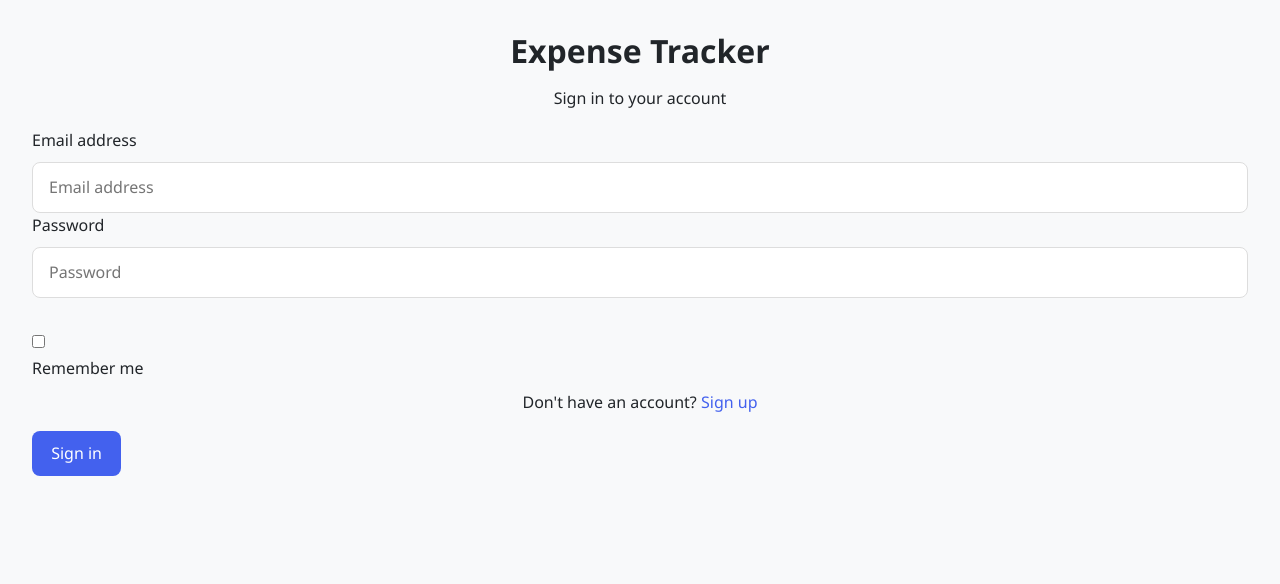
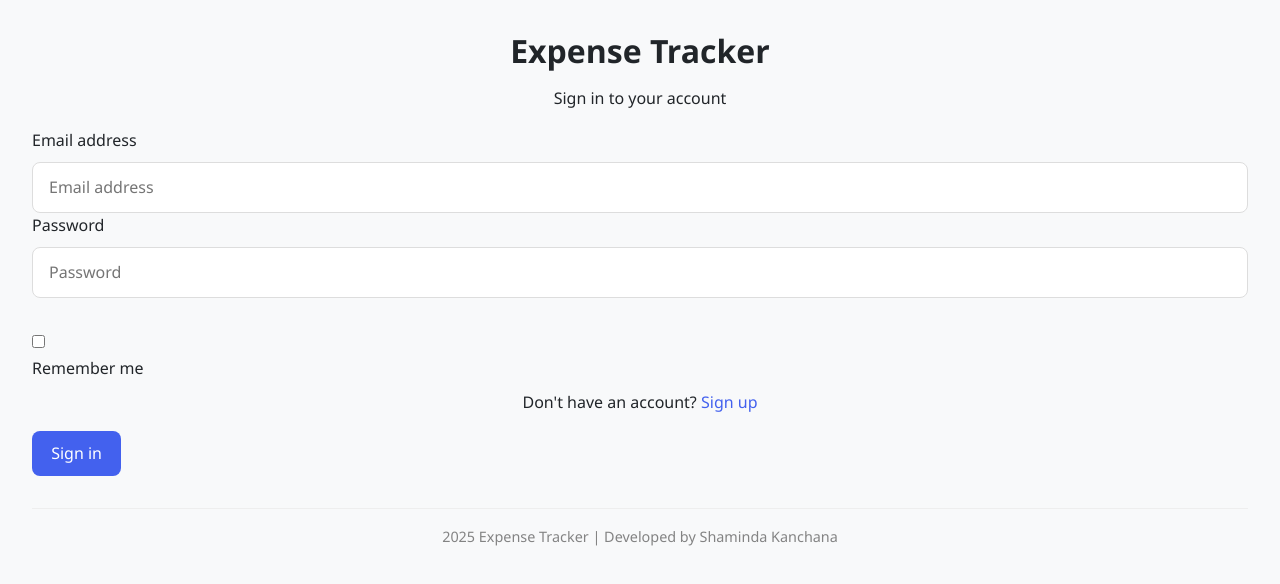
Before and after one commit to ShamindaKanchana/Expense_tracker, a React (Create React App) app in the folder frontend/: page /login in a window 1280 px wide. Shown: the top 584 px of the page. Built offline with nearby package versions, Linux system fonts and the light colour scheme.

Commit message:
Footer added

```diff
--- a/frontend/src/components/Dashboard.css
+++ b/frontend/src/components/Dashboard.css
@@ -3,6 +3,9 @@
   max-width: 1400px;
   margin: 0 auto;
   width: 100%;
+  position: relative;
+  min-height: calc(100vh - 3rem);
+  padding-bottom: 3rem;
 }
 
 .dashboard h1 {
@@ -110,12 +113,12 @@
 
 .expenses-list {
   overflow-x: auto;
+  margin-top: 1rem;
 }
 
 table {
   width: 100%;
   border-collapse: collapse;
-  margin-top: 1rem;
 }
 
 th, td {
@@ -195,12 +198,39 @@ tr:hover {
 }
 
 .spinner {
+  display: inline-block;
   width: 40px;
   height: 40px;
-  border: 4px solid #f3f3f3;
-  border-top: 4px solid var(--primary-color);
+  border: 4px solid rgba(0, 0, 0, 0.1);
   border-radius: 50%;
-  animation: spin 1s linear infinite;
+  border-top-color: var(--primary-color);
+  animation: spin 1s ease-in-out infinite;
+  margin: 0 auto;
+}
+
+/* Developer Credit Styles */
+.developer-credit {
+  position: absolute;
+  bottom: 1rem;
+  left: 0;
+  right: 0;
+  text-align: center;
+  margin-top: 2rem;
+  padding: 0.5rem;
+  color: #666;
+  font-size: 0.9rem;
+  font-weight: 400;
+}
+
+.developer-credit p {
+  margin: 0;
+  opacity: 0.8;
+  transition: opacity 0.3s ease;
+}
+
+.developer-credit:hover p {
+  opacity: 1;
+  color: var(--primary-color);
 }
 
 @keyframes spin {
--- a/frontend/src/components/Dashboard.jsx
+++ b/frontend/src/components/Dashboard.jsx
@@ -509,6 +509,11 @@ const Dashboard = () => {
           )}
         </div>
       </div>
+
+      {/* Professional Developer Credit */}
+      <footer className="developer-credit">
+        <p>© 2025 Expense Tracker | Developed by Shaminda Kanchana</p>
+      </footer>
     </div>
   );
 };
--- a/frontend/src/components/Login.css
+++ b/frontend/src/components/Login.css
@@ -43,6 +43,28 @@
 /* Form Styles */
 .login-form .form-group {
   margin-bottom: 1.5rem;
+}
+
+/* Login Credit Footer */
+.login-credit {
+  text-align: center;
+  margin-top: 2rem;
+  padding: 1rem 0 0;
+  border-top: 1px solid #eee;
+  color: #666;
+  font-size: 0.9rem;
+  font-weight: 400;
+}
+
+.login-credit p {
+  margin: 0;
+  opacity: 0.8;
+  transition: all 0.3s ease;
+}
+
+.login-credit:hover p {
+  opacity: 1;
+  color: var(--primary-color);
 }
 
 .login-form label {
--- a/frontend/src/components/Login.jsx
+++ b/frontend/src/components/Login.jsx
@@ -1,6 +1,7 @@
 import React, { useState } from 'react';
 import { useNavigate, Link } from 'react-router-dom';
 import { authApi } from '../services/api';
+import './Login.css';
 
 const Login = ({ setIsAuthenticated }) => {
   const [formData, setFormData] = useState({
@@ -148,7 +149,10 @@ const Login = ({ setIsAuthenticated }) => {
           </div>
         </form>
 
-
+        {/* Professional Developer Credit */}
+        <footer className="login-credit">
+          <p> 2025 Expense Tracker | Developed by Shaminda Kanchana</p>
+        </footer>
       </div>
     </div>
   );
```
Also changed, not shown: 11 other files (tests, documents, lock files or other folders).
